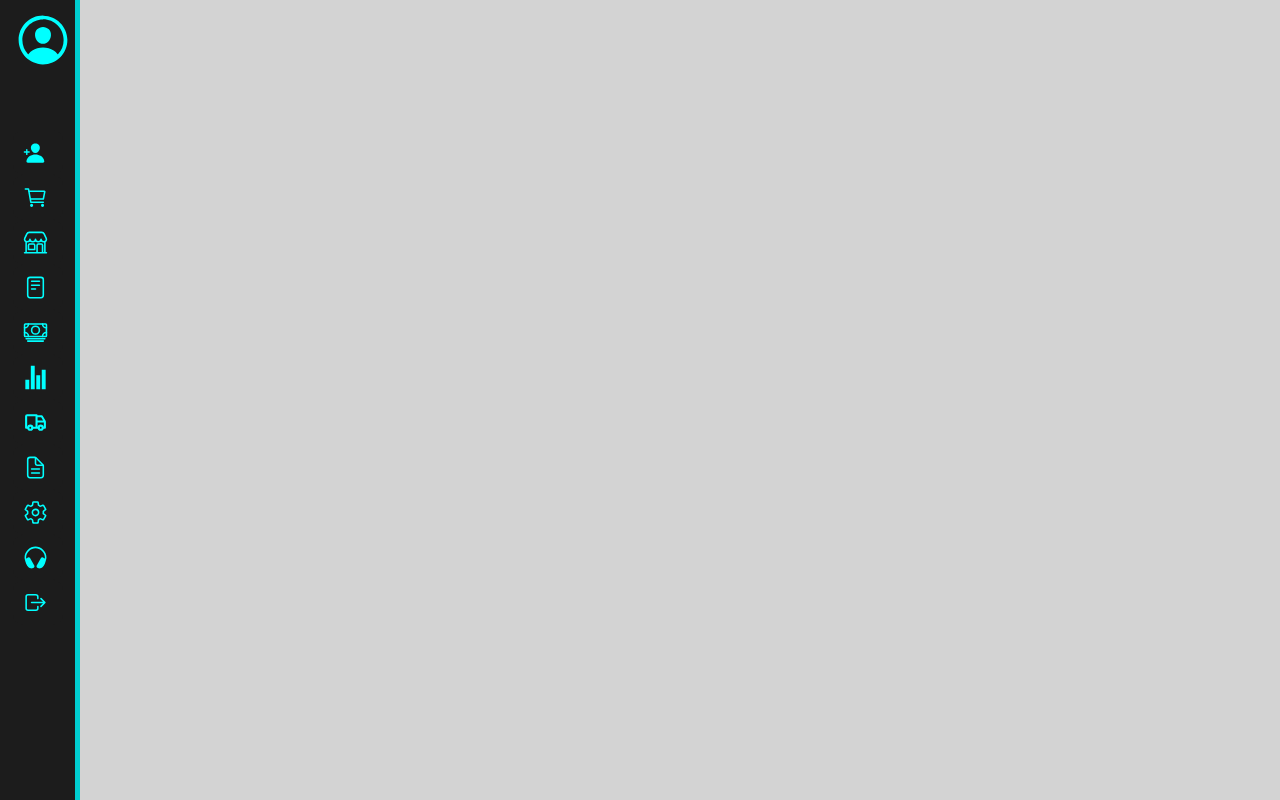
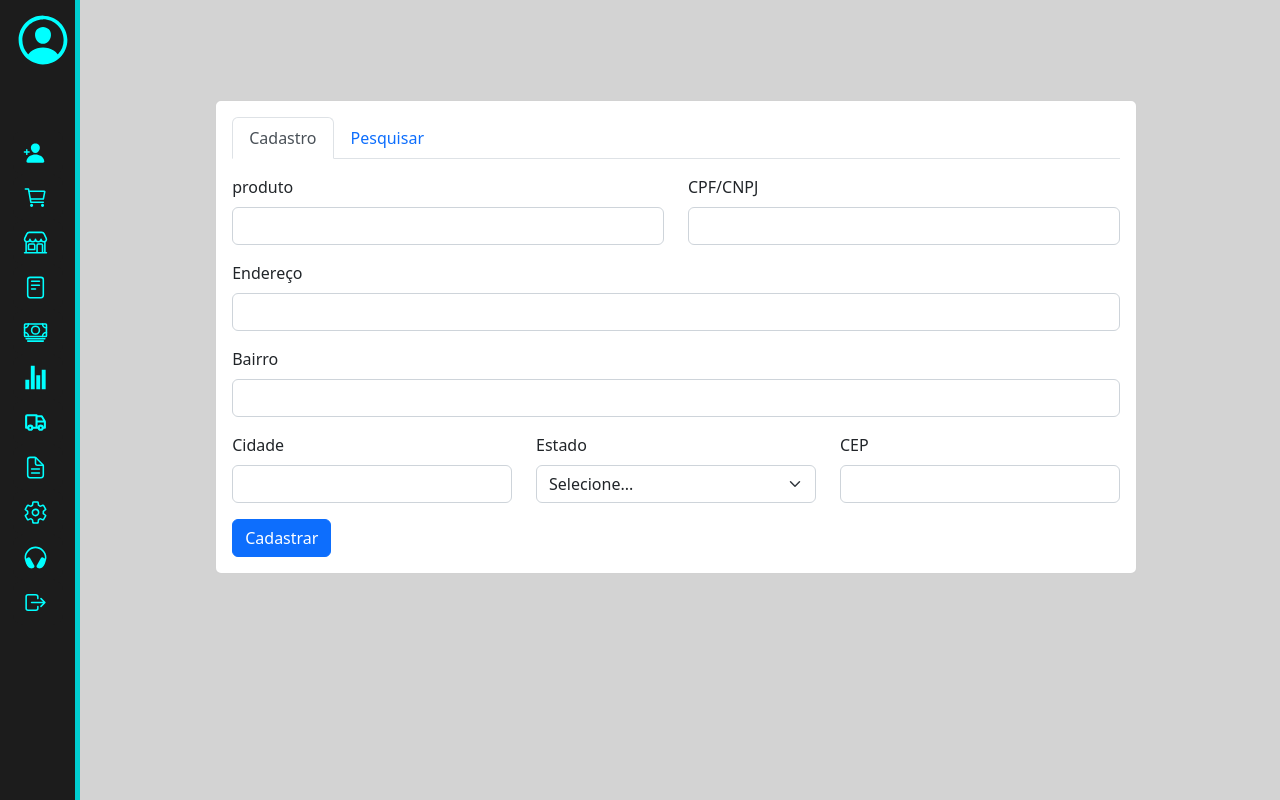
Before and after one commit to leobraboo/FrontSystemGlobal, a React (Vite) app: page /Products in a window 1280 px wide. Built offline with nearby package versions, Linux system fonts and the light colour scheme.

Commit message:
feat : products

```diff
--- /dev/null
+++ b/src/components/Products/RegisterProduct/index.tsx
@@ -0,0 +1,52 @@
+import { Button, Col, Row, Card, Form } from 'react-bootstrap';
+
+export function RegisterProduct(){
+  return(
+    <Form>
+    <Row className="mb-3">
+      <Form.Group as={Col} controlId="formGridEmail">
+        <Form.Label>produto</Form.Label>
+        <Form.Control type="text" placeholder="" />
+      </Form.Group>
+
+      <Form.Group as={Col} controlId="formGridPassword">
+        <Form.Label>CPF/CNPJ</Form.Label>
+        <Form.Control type="text" placeholder="" />
+      </Form.Group>
+    </Row>
+
+    <Form.Group className="mb-3" controlId="formGridAddress1">
+      <Form.Label>Endereço</Form.Label>
+      <Form.Control placeholder="" />
+    </Form.Group>
+
+    <Form.Group className="mb-3" controlId="formGridAddress2">
+      <Form.Label>Bairro</Form.Label>
+      <Form.Control placeholder="" />
+    </Form.Group>
+
+    <Row className="mb-3">
+      <Form.Group as={Col} controlId="formGridCity">
+        <Form.Label>Cidade</Form.Label>
+        <Form.Control />
+      </Form.Group>
+
+      <Form.Group as={Col} controlId="formGridState">
+        <Form.Label>Estado</Form.Label>
+        <Form.Select defaultValue="Selecione...">
+          <option>Selecione...</option>
+          <option>...</option>
+        </Form.Select>
+      </Form.Group>
+
+      <Form.Group as={Col} controlId="formGridZip">
+        <Form.Label>CEP</Form.Label>
+        <Form.Control />
+      </Form.Group>
+    </Row>
+    <Button variant="primary" type="button">
+      Cadastrar
+    </Button>
+  </Form>
+  )
+}
--- /dev/null
+++ b/src/components/Products/index.tsx
@@ -0,0 +1,28 @@
+import { Button, Card, Form, Tabs, Tab , Stack } from 'react-bootstrap';
+import { RegisterProduct } from './RegisterProduct';
+import { ContentProduct } from './styles';
+
+export function FProducts() {
+  return (
+    <ContentProduct>
+      <Card style={{ marginTop: "100px", width: "80%" }}>
+        <Card.Body>
+          <Tabs
+            defaultActiveKey="register"
+            className="mb-3"
+          >
+            <Tab eventKey="register" title="Cadastro">
+              <RegisterProduct />
+            </Tab>
+            <Tab eventKey="search" title="Pesquisar">
+              <Stack direction="horizontal" gap={3}>
+                <Form.Control className="me-auto" placeholder="Pesquisar" />
+                <Button variant="secondary">Pesquisar</Button>
+              </Stack>
+            </Tab>
+          </Tabs>
+        </Card.Body>
+      </Card>
+    </ContentProduct >
+  )
+}
--- /dev/null
+++ b/src/components/Products/styles.ts
@@ -0,0 +1,12 @@
+import styled from "styled-components";
+
+
+export const ContentProduct = styled.div`
+align-content: center;
+display: flex;
+justify-content: center;
+align-items: center;
+width: 90vw;
+margin-left: 100px;
+height: auto;
+`
--- a/src/page/Products/Index.tsx
+++ b/src/page/Products/Index.tsx
@@ -1,7 +1,9 @@
+import { FProducts } from "../../components/Products";
+
 export function Products(){
   return (
       <>
-      products
+      <FProducts/>
       </>
   )
 }
```
